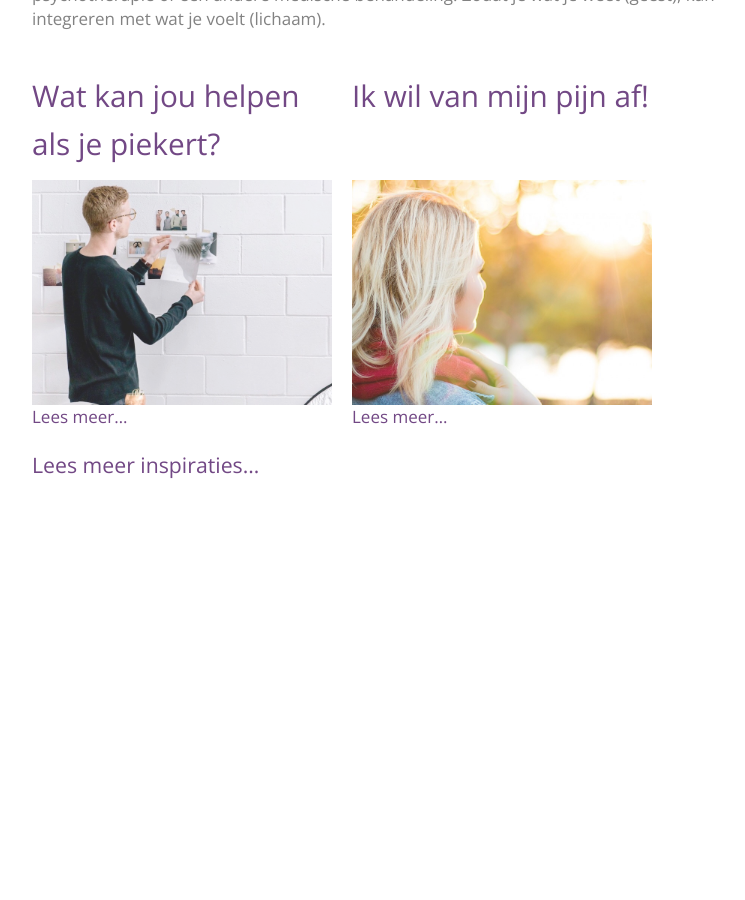
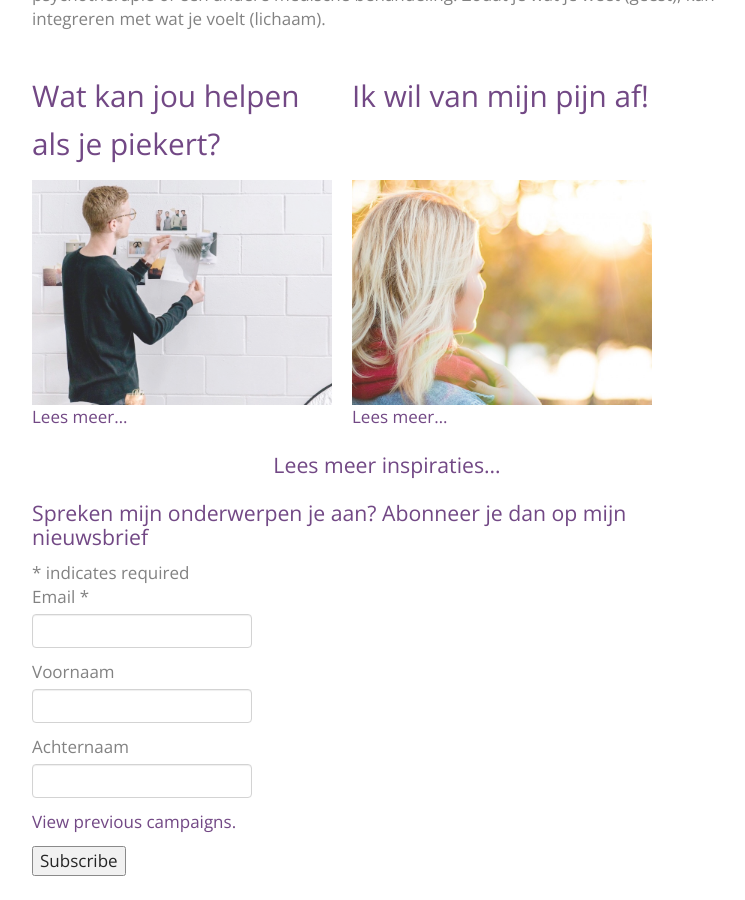
Before and after one commit to pwagland/pwagland.github.io, a Jekyll site: the page built from index.html, in a window 1280 px wide and 900 px high, scrolled down 1073 px. Shown: the whole window, without its empty margins (278-1023 px from the left). Built offline with Jekyll 4.4.1, drawn with Linux system fonts in a browser that asks for light colours; nearby versions of some CDN libraries; comment, search, counter and statistics services are not loaded; before the commit the page ends 1562 px from its top, so only the background shows below that.

Commit message:
Add the mailing list signup to the home page.

```diff
--- a/_includes/maillist
+++ b/_includes/maillist
@@ -3,7 +3,7 @@
 <div id="mc_embed_signup">
 <form action="//massagetherapie-hilversum.us13.list-manage.com/subscribe/post?u=839d8f5d128a9c0fbc896df8c&amp;id=deea6bf7f0" method="post" id="mc-embedded-subscribe-form" name="mc-embedded-subscribe-form" class="validate" target="_blank" novalidate>
     <div id="mc_embed_signup_scroll">
-  <h2>{{ include.teaser }} Abonneer je dan op mijn nieuwsbrief</h2>
+  <h4>{{ include.teaser }} Abonneer je dan op mijn nieuwsbrief</h4>
 <div class="indicates-required"><span class="asterisk">*</span> indicates required</div>
 <div class="mc-field-group">
   <label for="mce-EMAIL">Email <span class="asterisk">*</span>
--- a/index.html
+++ b/index.html
@@ -71,7 +71,16 @@ navorder: 2
               </div>
             {% endif %}
           {% endfor %}
+        </div>
+      </div>
+      <div class="row">
+        <div class="indentedText text-center">
           <h4><a href="inspiratie.html">Lees meer inspiraties…</a></h4>
         </div>
       </div>
+      <div class="row">
+        <div class="indentedText">
+          {% include maillist teaser="Spreken mijn onderwerpen je aan?"%}
+        </div>
+      </div>
     </div> <!-- /container -->
```
